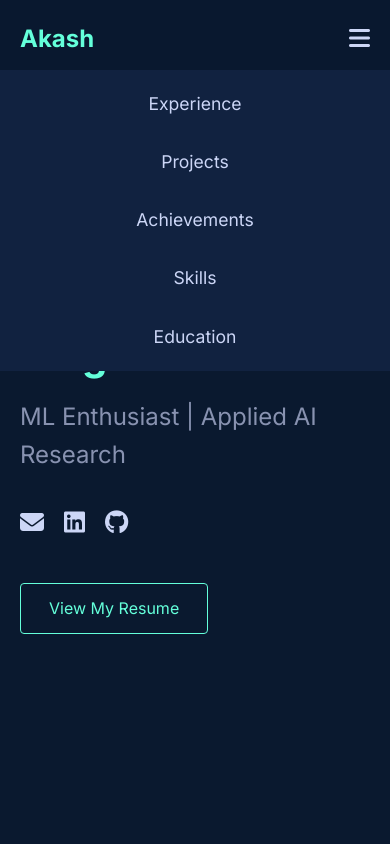
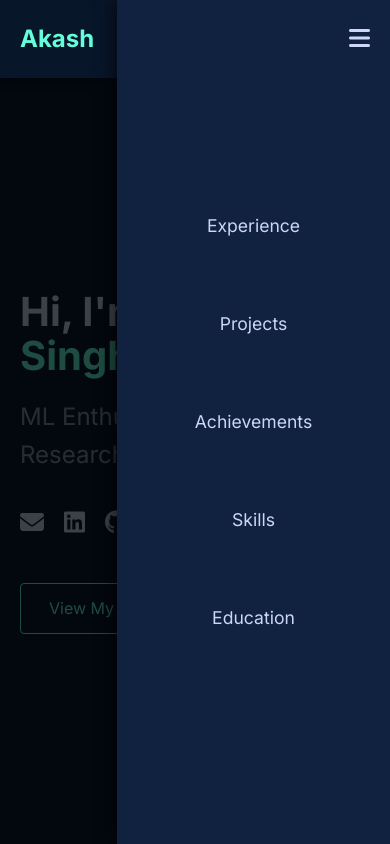
Before and after one commit to akashsinghiitr/portfolio, a plain HTML site: page index.html in a window 390 px wide. Both pictures are taken after a click on the element 359 px from the left and 39 px from the top of the page. Shown: the top 844 px of the page. Drawn offline with Linux system fonts and the light colour scheme.

Commit message:
Added animations

```diff
--- a/script.js
+++ b/script.js
@@ -3,14 +3,35 @@ document.addEventListener("DOMContentLoaded", () => {
   const hamburger = document.querySelector(".hamburger");
   const navLinks = document.querySelector(".nav-links");
 
-  hamburger.addEventListener("click", () => {
+  // Create and add overlay
+  const overlay = document.createElement("div");
+  overlay.className = "menu-overlay";
+  document.body.appendChild(overlay);
+
+  function toggleMenu() {
     navLinks.classList.toggle("active");
+    overlay.classList.toggle("active");
+    document.body.style.overflow = navLinks.classList.contains("active")
+      ? "hidden"
+      : "";
+  }
+
+  hamburger.addEventListener("click", (e) => {
+    e.stopPropagation();
+    toggleMenu();
+  });
+
+  // Close menu when overlay is clicked
+  overlay.addEventListener("click", () => {
+    toggleMenu();
   });
 
   // Close mobile menu when a link is clicked
   document.querySelectorAll(".nav-links a").forEach((link) => {
     link.addEventListener("click", () => {
       navLinks.classList.remove("active");
+      overlay.classList.remove("active");
+      document.body.style.overflow = "";
     });
   });
 
--- a/style.css
+++ b/style.css
@@ -374,6 +374,25 @@ footer {
   }
 }
 
+/* Mobile Menu Overlay */
+.menu-overlay {
+  position: fixed;
+  top: 0;
+  left: 0;
+  width: 100%;
+  height: 100vh;
+  background-color: rgba(0, 0, 0, 0.7);
+  opacity: 0;
+  visibility: hidden;
+  transition: opacity 0.3s ease-in-out, visibility 0.3s ease-in-out;
+  z-index: 999;
+}
+
+.menu-overlay.active {
+  opacity: 1;
+  visibility: visible;
+}
+
 /* Responsive */
 @media (max-width: 768px) {
   .hero h1 {
@@ -381,23 +400,35 @@ footer {
   }
 
   .nav-links {
-    display: none; /* Hide for now, JS will handle toggle */
-    position: absolute;
-    top: 70px;
+    position: fixed;
+    top: 0;
     right: 0;
+    height: 100vh;
+    width: 70%;
+    max-width: 300px;
     background-color: var(--card-bg);
-    width: 100%;
+    display: flex;
     flex-direction: column;
-    padding: 20px;
-    text-align: center;
+    align-items: center;
+    justify-content: center;
+    transform: translateX(100%);
+    transition: transform 0.3s ease-in-out;
+    box-shadow: -5px 0 15px rgba(0, 0, 0, 0.5);
+    padding: 0;
+    z-index: 1001;
   }
 
   .nav-links.active {
-    display: flex;
+    transform: translateX(0);
+  }
+
+  .nav-links li {
+    margin: 20px 0;
   }
 
   .hamburger {
     display: block;
+    z-index: 1002; /* Above nav-links */
   }
 
   .section-title::after {
```
